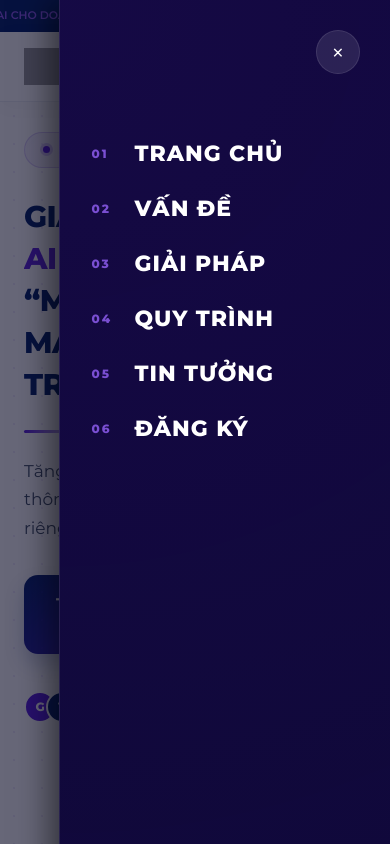
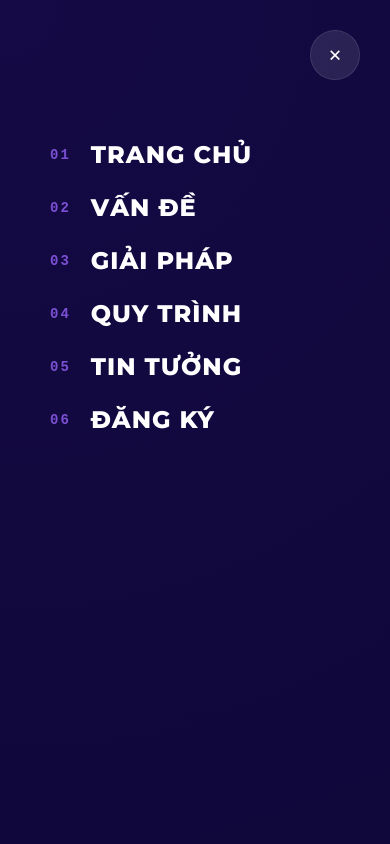
Before and after one commit to TB-08/go-media-mobile, a plain HTML site: page index.html in a window 390 px wide. Both pictures are taken after a click on the element 355 px from the left and 66 px from the top of the page. Shown: the top 844 px of the page. Drawn offline with Linux system fonts and the light colour scheme; grey boxes are pictures that could not be loaded.

Commit message:
Final fix for mobile menu clipping

```diff
--- a/index.html
+++ b/index.html
@@ -112,8 +112,8 @@
         /* Mobile Menu Overlay & Drawer (Premium Refined) */
         .mobile-menu-overlay {
             position: absolute; top: 0; left: 0; width: 100%; height: 100%;
-            background: rgba(2, 3, 30, 0.6);
-            z-index: 2000;
+            background: rgba(2, 3, 30, 0.8);
+            z-index: 9999;
             opacity: 0; visibility: hidden;
             transition: all 0.4s ease;
             border-radius: inherit;
@@ -121,50 +121,48 @@
         .mobile-menu-overlay.active { opacity: 1; visibility: visible; }
 
         .menu-drawer {
-            position: absolute; top: 0; right: 0; width: 85%; height: 100%;
+            position: absolute; top: 0; right: 0; width: 100%; height: 100%;
             background: #02031e;
             background-image: radial-gradient(circle at 0% 0%, rgba(96, 37, 225, 0.2) 0%, transparent 50%);
-            backdrop-filter: blur(25px); -webkit-backdrop-filter: blur(25px);
-            padding: 80px 32px;
+            backdrop-filter: blur(20px); -webkit-backdrop-filter: blur(20px);
+            padding: 100px 50px;
             transform: translateX(100%);
-            transition: transform 0.5s cubic-bezier(0.16, 1, 0.3, 1);
+            transition: transform 0.4s cubic-bezier(0.16, 1, 0.3, 1);
             display: flex; flex-direction: column;
-            border-left: 1px solid rgba(255,255,255,0.1);
             box-shadow: -10px 0 30px rgba(0,0,0,0.5);
         }
         .mobile-menu-overlay.active .menu-drawer { transform: translateX(0); }
 
         .menu-close {
             position: absolute; top: 30px; right: 30px;
-            width: 44px; height: 44px; border-radius: 50%;
+            width: 50px; height: 50px; border-radius: 50%;
             background: rgba(255,255,255,0.1);
             display: flex; align-items: center; justify-content: center;
-            color: #fff; font-size: 24px; cursor: pointer;
+            color: #fff; font-size: 28px; cursor: pointer;
             border: 1px solid rgba(255,255,255,0.1);
-            transition: all 0.3s;
+            z-index: 10001;
         }
-        .menu-close:hover { background: rgba(255,255,255,0.2); transform: rotate(90deg); }
 
         .menu-links {
-            display: flex; flex-direction: column; gap: 28px; margin-top: 60px;
+            display: flex; flex-direction: column; gap: 24px; margin-top: 40px;
         }
         .menu-links a {
-            color: #fff; font-size: 22px; font-weight: 800;
+            color: #fff; font-size: 24px; font-weight: 800;
             text-decoration: none; text-transform: uppercase;
             letter-spacing: 1px; transition: all 0.3s ease;
-            display: flex; align-items: center; gap: 18px;
-            width: 100%;
+            display: flex; align-items: center;
         }
         .menu-links a span {
-            color: var(--color-cyan-light); font-size: 12px;
+            color: var(--color-cyan-light); font-size: 14px;
             font-weight: 800; letter-spacing: 2px;
             opacity: 0.8;
-            width: 25px;
+            margin-right: 20px;
+            font-family: monospace;
         }
         .menu-links a:hover { color: var(--color-cyan-light); transform: translateX(10px); }
 
         .menu-footer {
-            margin-top: auto; padding-top: 40px;
+            margin-top: auto; padding-top: 30px;
             border-top: 1px solid rgba(255,255,255,0.05);
         }
         .menu-tagline {
@@ -172,8 +170,8 @@
             text-transform: uppercase; letter-spacing: 2px;
             margin-bottom: 20px; font-weight: 700;
         }
-        .menu-social { display: flex; gap: 20px; font-size: 20px; color: rgba(255,255,255,0.6); }
-        .menu-social i:hover { color: #fff; transform: translateY(-3px); transition: all 0.3s; }
+        .menu-social { display: flex; gap: 20px; font-size: 22px; color: rgba(255,255,255,0.6); }
+        .menu-social i:hover { color: #fff; transform: translateY(-3px); }
 
         .hamburger { color: var(--color-navy); font-size: 24px; flex-shrink: 0; cursor: pointer; }
 
```
